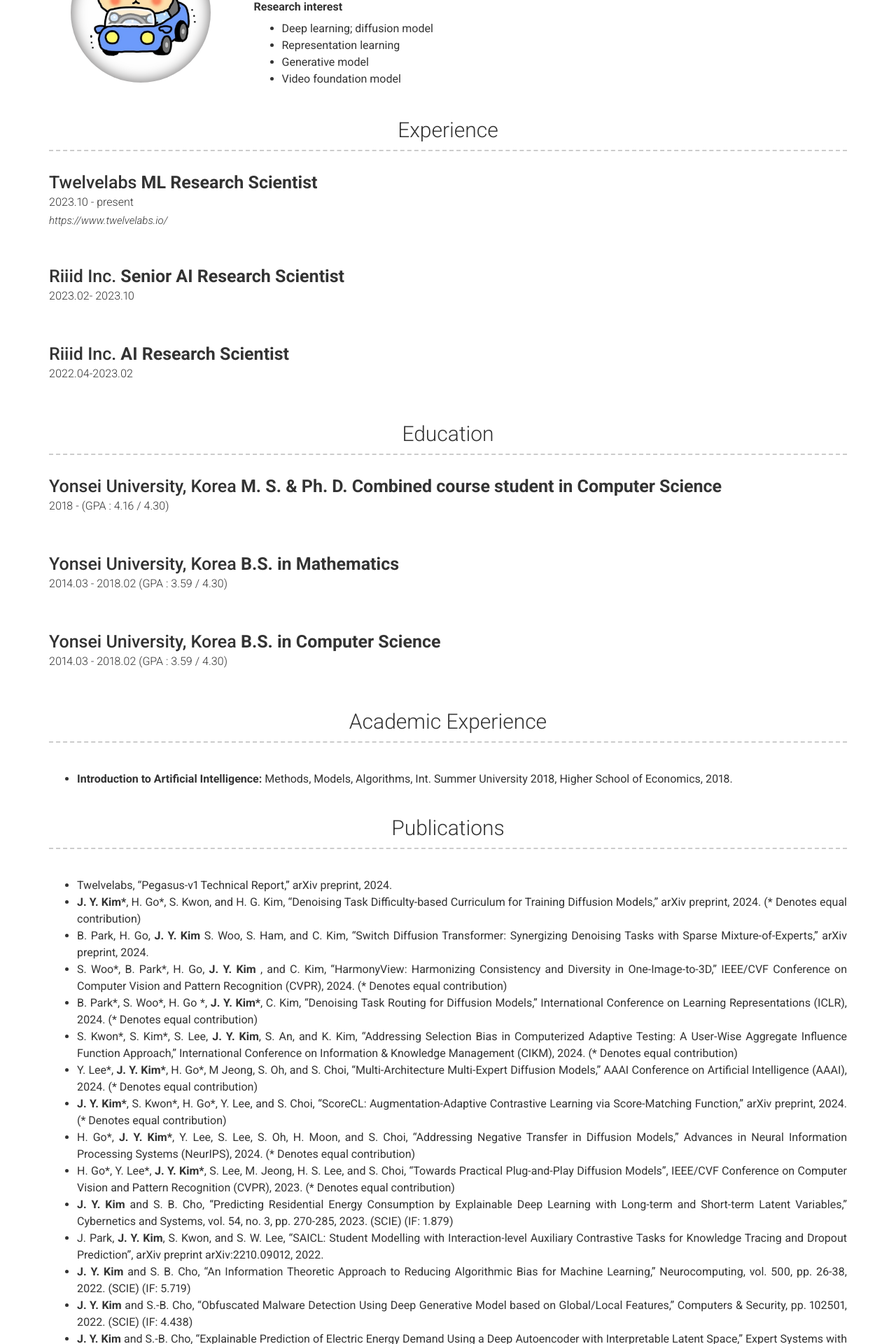
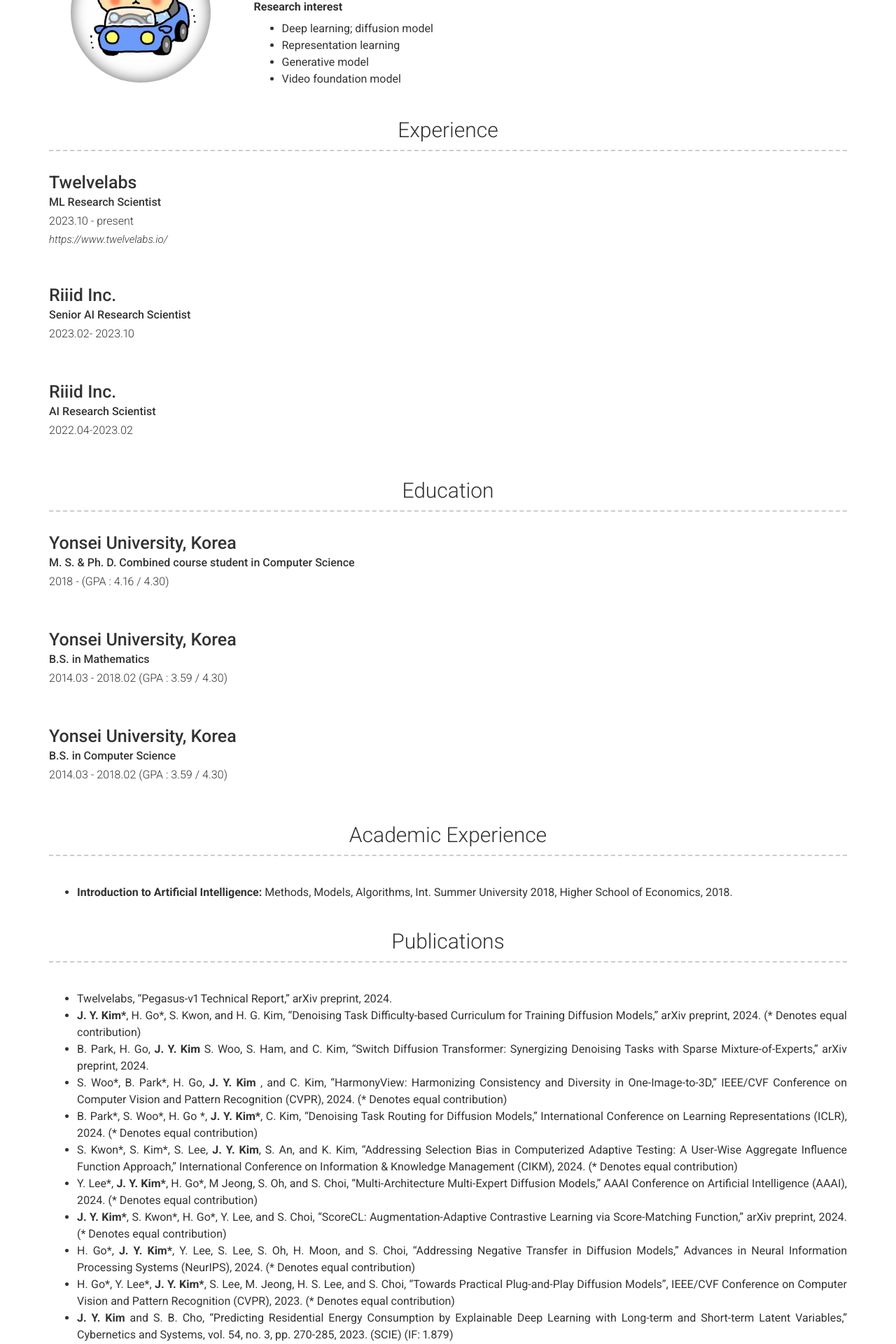
Before and after one commit to seahl0119/JYKim.github.io, a Jekyll site: the page built from index.md, in a window 1280 px wide. Shown: the part 384-2304 px from the top of the page at 70% size. Built offline with Jekyll 4.4.1, drawn with Linux system fonts in a browser that asks for light colours; nearby versions of some CDN libraries.

Commit message:
Update section-list.html

```diff
--- a/_includes/section-list.html
+++ b/_includes/section-list.html
@@ -32,7 +32,8 @@
 {% for item in include.content %}
   <div class="row clearfix layout layout-{{item.layout | default: 'left'}} border-{{item.border | default: 'no'}}">
     <div class="col-xs-12 col-sm-12 col-md-12 col-print-12 details">
-      <h4 id="{{ item.title | slugify }}">{{ item.title }}{% if item.sub_title %} <span style="font-weight: bold;">{{ item.sub_title }}</span>{% endif %}</h4>
+      <h4 id="{{ item.title | slugify }}">{{ item.title }}</h4>
+      {%- if item.sub_title -%}<p><b>{{ item.sub_title }}</b></p>{%- endif -%}
       {%- if item.caption -%}<p>{{ item.caption }}</p>{%- endif -%}
 
       {%- if item.link -%}
```
